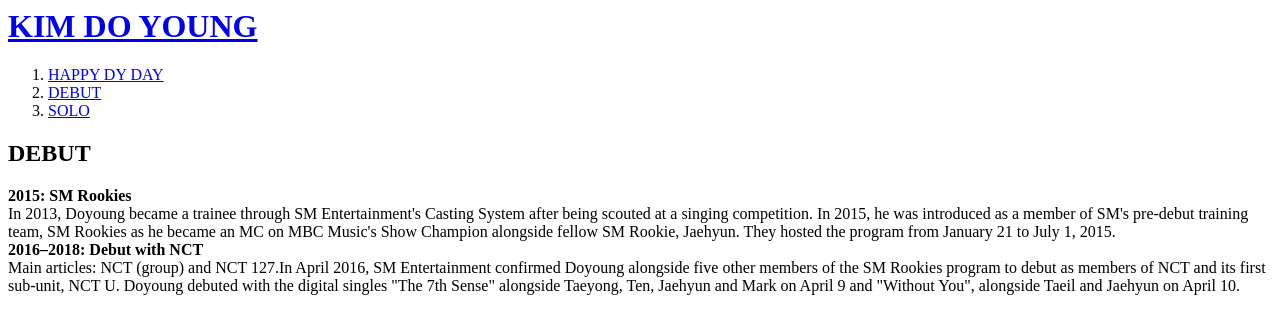
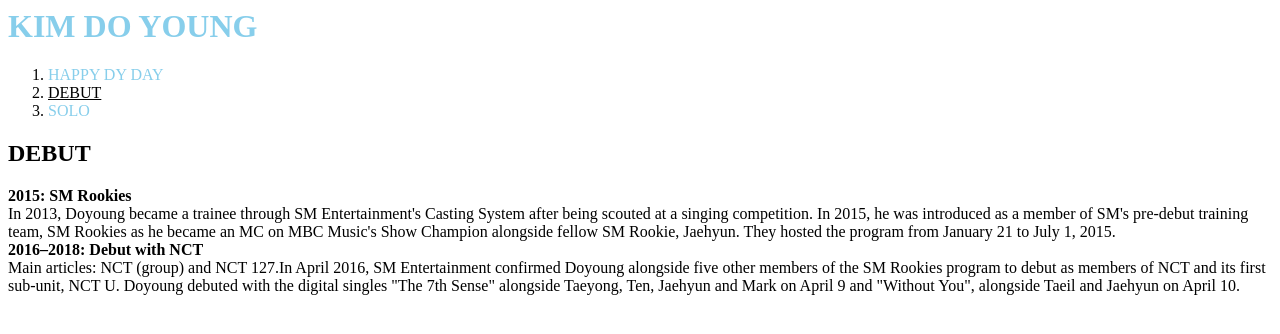
Before and after one commit to JI-3617/web1, a plain HTML site: page 2.html in a window 1280 px wide. Drawn offline with Linux system fonts and the light colour scheme.

Commit message:
Add files via upload

```diff
--- a/2.html
+++ b/2.html
@@ -3,16 +3,22 @@
 <head>
   <title>WEB1 -DABUT</title>
   <meta charset="utf-8">
+<style>
+a{
+  color:skyblue;
+  text-decoration:none;
+}
+</style>
 </head>
 <body>
   <h1><a href="index.html">KIM DO YOUNG</a></h1>
+<ol>
+   <li><a href="1.html">HAPPY DY DAY</a></li>
+   <li><a href="2.html"
+     style="color:black;text-decoration:underline;">DEBUT</a></li>
+   <li><a href="3.html">SOLO</a></li>
+</ol>
 
-   <ol>
-
-     <li><a href="1.html">HAPPY DY DAY</a></li>
-     <li><a href="2.html">DEBUT</a></li>
-     <li><a href="3.html">SOLO</a></li>
-</ol>
 <h2>DEBUT</h2>
 <p>
 <strong>2015: SM Rookies</strong>
```
Also changed, not shown: 1.html (+8 -2 lines), 3.html (+7 -1 lines), index.html (+8 -1 lines).
